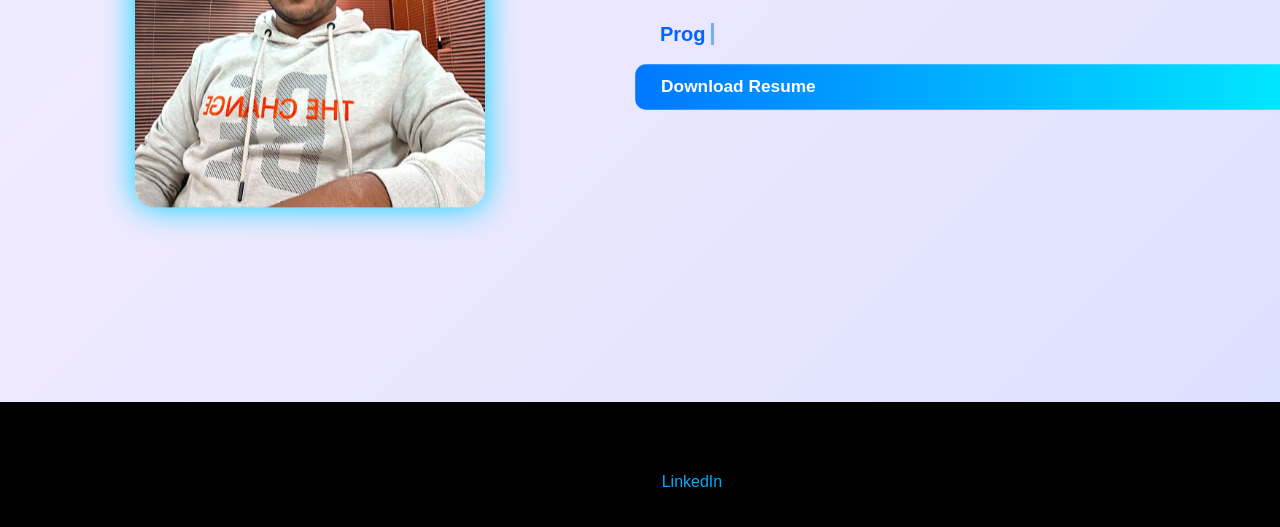
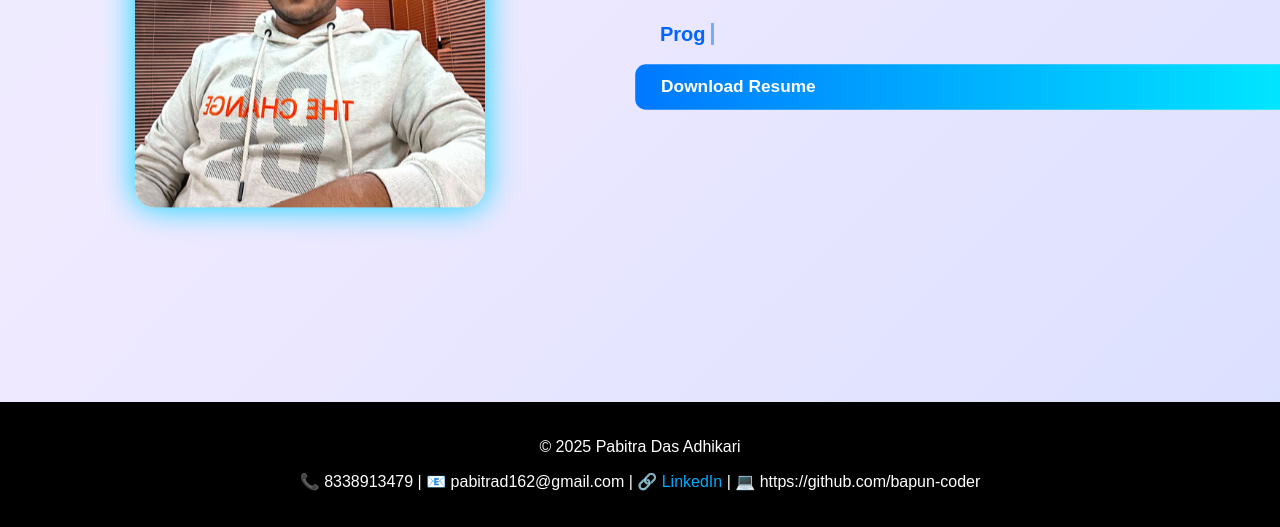
Before and after one commit to bapun-coder/pabitra-portfolio, a plain HTML site: page index.html in a window 1280 px wide. Shown: the part 418-945 px from the top of the page. Drawn offline with Linux system fonts and the light colour scheme.

Commit message:
Update style.css

```diff
--- a/style.css
+++ b/style.css
@@ -232,7 +232,7 @@ body {
 footer {
     text-align: center;
     padding: 20px;
-    color: transparent;
+    color: white;
     background: #000;
     margin-top: 20px;
 }
```
